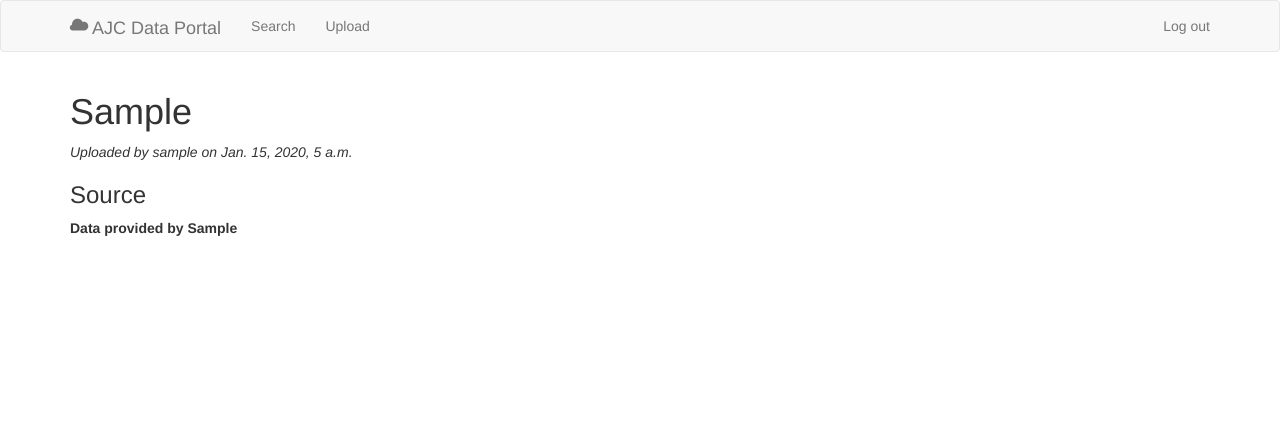
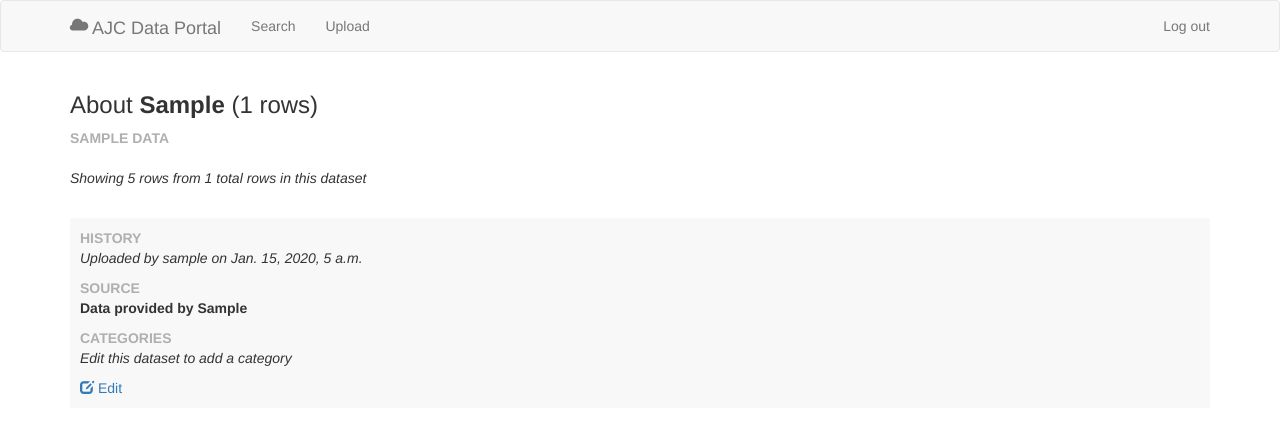
Before and after one commit to NewsappAJC/data-portal, a Django app: template upload/templates/upload/detail.html in a window 1280 px wide. Shown: the top 433 px of the page. Run offline with Django 3.2, Linux system fonts and the light colour scheme; tables that the repository leaves empty hold one stand-in row (values such as "Sample post"); the template is opened without the code that fills it: values that come from a table or form of the project are taken from there, most other values are stand-ins (such as "Sample title", 1, 10 or a date in 2020); parts of the project's set-up code (start-up, migrations or seed data) failed here and were passed over; some libraries are stand-ins or nearby versions.

Commit message:
Detail view added
Detail view for each table now displays a table of sample data and metadata.

```diff
--- a/search/utils.py
+++ b/search/utils.py
@@ -27,7 +27,7 @@
             the query
         """
         connection = self.connect_to_db()
-        search_result = connection.execute(sql_query).fetchall()
+        search_result = connection.execute(sql_query)
         connection.close
 
         return search_result
--- a/static/css/style.css
+++ b/static/css/style.css
@@ -173,3 +173,13 @@
 .search-metadata {
   margin-bottom: -15px;
 }
+
+.detail-table-metadata {
+  margin-top: 30px;
+  padding: 10px;
+  background-color: #f8f8f8;
+}
+
+.meta-item {
+  margin-bottom: 10px;
+}
--- a/upload/templates/upload/categorize.html
+++ b/upload/templates/upload/categorize.html
@@ -28,7 +28,7 @@
             <th>
               {{header.name}}
               <select name="{{ header.name }}">
-                <option disabled selected value> -- Select a category -- </option>
+                <option disabled selected value> -- select a category -- </option>
                 {% for cat in ajc_categories %}
                   <option value="{{ cat.0 }}">{{ cat.1 }}</option>
                 {% endfor %}
--- a/upload/templates/upload/detail.html
+++ b/upload/templates/upload/detail.html
@@ -2,10 +2,58 @@
 {% load static %}
 
 {% block content %}
-  <h1>
-  {{ table.table }}
-  </h1>
-  <em>Uploaded by {{table.user}} on {{table.upload_time}}</em>
-  <h3>Source</h3>
-  <strong>Data provided by {{table.source}}</strong>
+<h3>About <strong>{{ table.table }} </strong>({{num_rows}} rows)</h3>
+<div class="text-uppercase">sample data</div>
+<div class="results-holder">
+  <table class="table table-striped">
+    <thead>
+      <tr>
+        {% for header in preview.headers %}
+          <th class="preview-header">{{ header }}</th>
+        {% endfor %}
+      </tr>
+    </thead>
+    <tbody>
+      {% for row in preview.data %}
+      <tr>
+        {% for el in row %}
+          <td>{{ el }}</td>
+        {% endfor %}
+      </tr>
+      {% endfor %}
+    </tbody>
+  </table>
+</div>
+<em>Showing 5 rows from {{num_rows}} total rows in this dataset</em>
+
+<div class="detail-table-metadata">
+
+  <div class="meta-item">
+    <div class="text-uppercase">History</div>
+    <em>Uploaded by {{table.user}} on {{table.upload_time}}</em>
+  </div>
+
+  <div class="meta-item">
+    <div class="text-uppercase">Source</div>
+    {% if table.source %}
+      <strong>Data provided by {{table.source}}</strong>
+    {% else %}
+      <em>Edit this dataset to add a description</em>
+    {% endif %}
+  </div>
+
+  <div class="meta-item">
+    <div class="text-uppercase">Categories</div>
+    <em>Edit this dataset to add a category</em>
+  </div>
+
+  <div class="edit">
+    <a href="/upload/">
+      <span class="glyphicon glyphicon-edit"></span>
+      Edit
+    </a>
+  </div>
+
+</div>
+
 {% endblock %}
```
Also changed, not shown: upload/views.py (+18 -2 lines).
